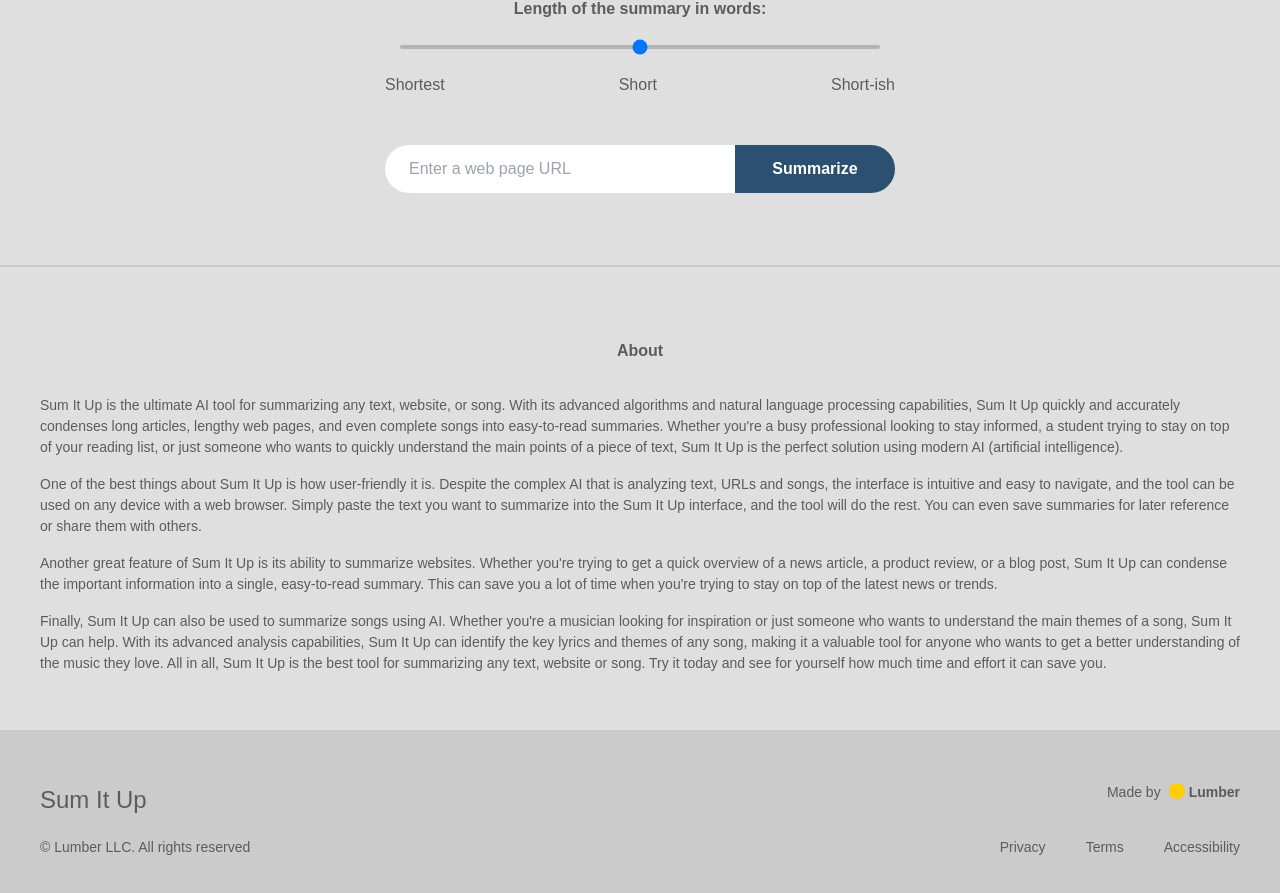
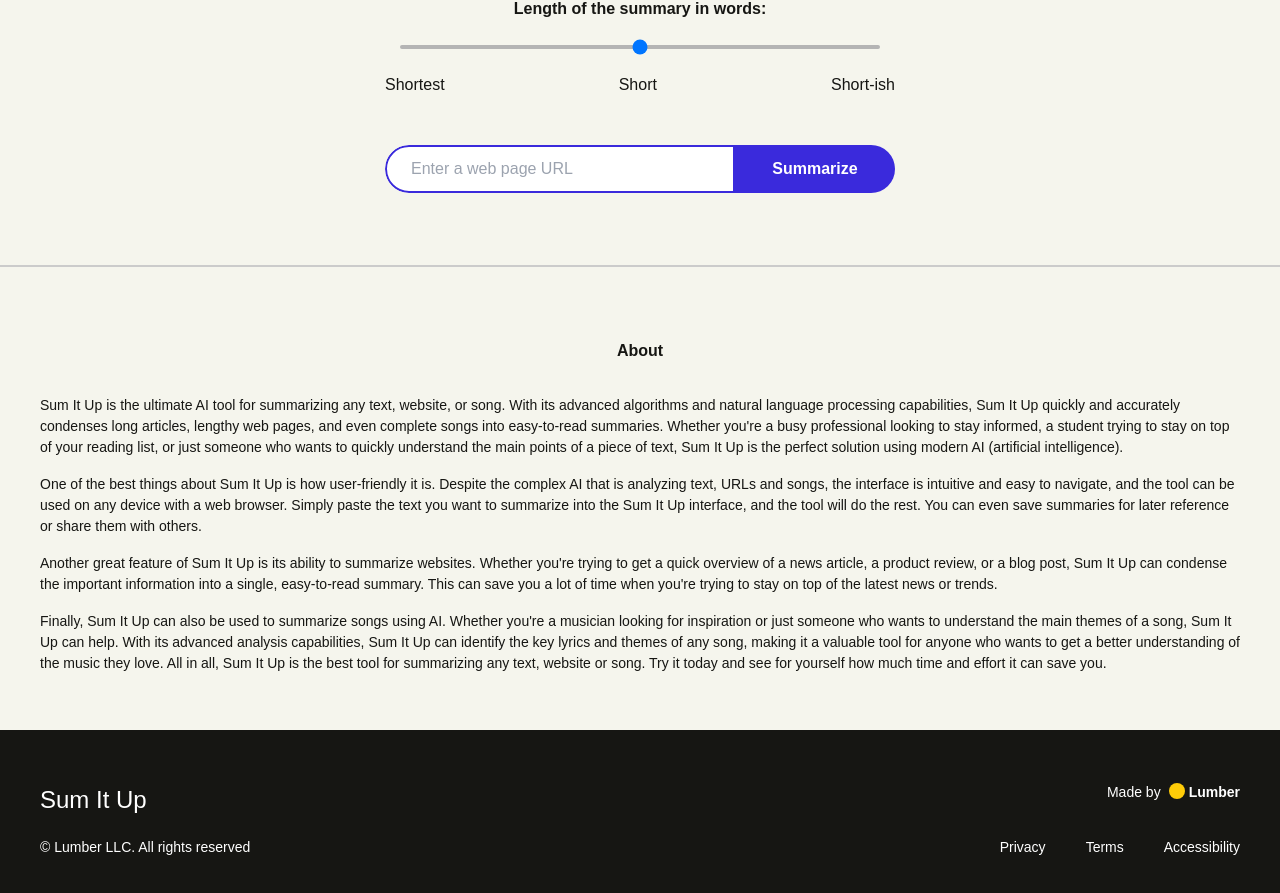
Before and after one commit to lumberdev/sum-it-up, a Next.js app: page / in a window 1280 px wide. Shown: the part 331-1224 px from the top of the page. Built offline with nearby package versions, Linux system fonts and the light colour scheme.

Commit message:
style: add some colors

```diff
--- a/src/app/globals.css
+++ b/src/app/globals.css
@@ -22,7 +22,7 @@
     width: 100%;
     min-height: 100vh;
     height: auto;
-    background-color: #dfdfdf;
-    color: #5c5c5c;
+    background-color: #F5F5ED;
+    color: #161613;
   }
 }
--- a/src/components/About.tsx
+++ b/src/components/About.tsx
@@ -2,7 +2,7 @@ import Container from "./utility-components/Container";
 
 const About = () => {
   return (
-    <Container className="border-t-2 border-lightest text-paragraph text-dark">
+    <Container className="border-t-2 border-light text-paragraph text-dark">
       <h4 className="my-8 text-center text-heading4 font-bold">About</h4>
       <p className="mb-4">
         Sum It Up is the ultimate AI tool for summarizing any text, website, or song. With its advanced algorithms and
--- a/src/components/Footer.tsx
+++ b/src/components/Footer.tsx
@@ -2,16 +2,16 @@ import Link from "next/link";
 import Container from "./utility-components/Container";
 const Footer = () => {
   return (
-    <footer className="bg-lightest pt-3 pb-7">
+    <footer className="bg-dark pt-3 pb-7 text-white">
       <Container className="min-h-[9.75rem] md:flex">
         <div className="mb-8 flex flex-1 flex-col items-center justify-between md:mb-0 md:items-start">
-          <div className="text-heading3 text-dark">Sum It Up</div>
-          <div className="hidden text-paragraph text-dark md:block">© Lumber LLC. All rights reserved</div>
+          <div className="text-heading3">Sum It Up</div>
+          <div className="hidden text-paragraph md:block">© Lumber LLC. All rights reserved</div>
         </div>
         <div className="flex flex-1 flex-col items-center justify-between text-paragraph md:items-end">
           <div className="flex items-center">
             Made by
-            <span className="mr-1 ml-2 inline-block h-4 w-4 rounded-full bg-[#FFCC08] relative bottom-0.5"></span>
+            <span className="relative bottom-0.5 mr-1 ml-2 inline-block h-4 w-4 rounded-full bg-[#FFCC08]"></span>
             <span className="font-bold"> Lumber</span>
           </div>
           <div className="flex justify-end gap-10 py-4 md:py-0">
--- a/src/components/Header.tsx
+++ b/src/components/Header.tsx
@@ -1,7 +1,7 @@
 const Header = () => {
   return (
     <header className="flex min-h-[10rem] flex-col items-center justify-center px-10 pt-10 text-center">
-      <h1 className="text-heading1 font-semibold text-darkest">Sum it up!</h1>
+      <h1 className="text-heading1 font-semibold text-dark">Sum it up!</h1>
       <div className="text-dark">Get an instant summary of any text, website content (URL) or song for free.</div>
     </header>
   );
--- a/src/components/Input/Input.tsx
+++ b/src/components/Input/Input.tsx
@@ -89,7 +89,7 @@ const Input = ({ handleSummarize }: { handleSummarize: (newResult: ResponseType)
           </label>
           <input
             type="range"
-            className="range-sm mb-6 flex h-1 w-full cursor-pointer appearance-none items-center rounded-lg bg-medium p-0 focus:shadow-none dark:bg-gray-700 md:max-w-[30rem]"
+            className="range-sm mb-6 flex h-1 w-full cursor-pointer appearance-none items-center rounded-lg bg-medium p-0 focus:shadow-none dark:bg-primary md:max-w-[30rem]"
             min="100"
             max="300"
             step="100"
--- a/src/components/Input/InputField/SongInputField.tsx
+++ b/src/components/Input/InputField/SongInputField.tsx
@@ -20,25 +20,25 @@ const SongInputField = ({ handleFormSubmit }: { handleFormSubmit: handleFormSubm
         Enter Song Title
       </label>
       <input
-        className="mb-6 h-12 rounded-full px-4 text-center"
+        className="mb-6 h-12 rounded-full border-2 border-primary px-4 text-center"
         type="text"
         name="song-name"
         value={songTitle}
         required
         onChange={(e) => setSongTitle(e.target.value)}
       />
-      <label className="mb-3 font-semibold" htmlFor="artist-name">
+      <label className="mb-3 font-semibold" htmlFor="artist-name border-primary border-2 rounded-l-full">
         Enter Artist
       </label>
       <input
-        className="mb-6 h-12 rounded-full px-4 text-center"
+        className="mb-6 h-12 rounded-full border-2 border-primary px-4 text-center"
         type="text"
         name="artist-name"
         value={artistName}
         onChange={(e) => setArtistName(e.target.value)}
       />
       <button
-        className="mx-auto mt-4 flex h-11 w-[10rem] items-center justify-center rounded-full bg-primaryDark text-heading4 font-semibold text-white md:h-12"
+        className="mx-auto mt-4 flex h-11 w-[10rem] items-center justify-center rounded-full bg-primary text-heading4 font-semibold text-white md:h-12"
         type="submit"
       >
         Summarize
--- a/src/components/Input/InputField/TextInputField.tsx
+++ b/src/components/Input/InputField/TextInputField.tsx
@@ -11,7 +11,7 @@ const TextInputField = ({ handleFormSubmit }: { handleFormSubmit: handleFormSubm
       onSubmit={(event: React.SyntheticEvent) => handleFormSubmit(event, type, "", inputValue)}
     >
       <textarea
-        className="block h-[16rem] w-full rounded-md p-2.5"
+        className="block h-[16rem] w-full rounded-md border-2 border-primary p-2.5"
         name="text-input"
         value={inputValue}
         placeholder="Enter some text"
@@ -19,7 +19,7 @@ const TextInputField = ({ handleFormSubmit }: { handleFormSubmit: handleFormSubm
         onChange={(e) => setInputValue(e.target.value)}
       />
       <button
-        className="mx-auto mt-4 flex h-11 w-[10rem] items-center justify-center rounded-full bg-primaryDark text-heading4 font-semibold text-white md:h-12"
+        className="mx-auto mt-4 flex h-11 w-[10rem] items-center justify-center rounded-full bg-primary text-heading4 font-semibold text-white md:h-12"
         type="submit"
       >
         Summarize
--- a/src/components/Input/InputField/WebsiteInputField.tsx
+++ b/src/components/Input/InputField/WebsiteInputField.tsx
@@ -11,7 +11,7 @@ const WebsiteInputField = ({ handleFormSubmit }: { handleFormSubmit: handleFormS
       onSubmit={(event: React.SyntheticEvent) => handleFormSubmit(event, type, inputUrl)}
     >
       <input
-        className="flex w-3/4 items-center justify-center px-4 pl-6"
+        className="flex w-3/4 items-center justify-center rounded-l-full border-2 border-primary px-4 pl-6"
         type="text"
         name="website-url"
         value={inputUrl}
@@ -21,7 +21,7 @@ const WebsiteInputField = ({ handleFormSubmit }: { handleFormSubmit: handleFormS
       />
       <button
         type="submit"
-        className="flex min-w-[8rem] items-center justify-center bg-primaryDark font-semibold text-white md:min-w-[10rem] md:text-heading4"
+        className="flex min-w-[8rem] items-center justify-center bg-primary font-semibold text-white md:min-w-[10rem] md:text-heading4"
       >
         Summarize
       </button>
--- a/src/components/Result/SongResult.tsx
+++ b/src/components/Result/SongResult.tsx
@@ -42,7 +42,7 @@ const SongResult = ({ songMeaningResponse, handNewSearchBtnClick }: ResultProp)
               onClick={() => {
                 copyToClipboard(songMeaningResponse.meaning);
               }}
-              className="mt-6 ml-auto block rounded-md bg-darkest px-4 py-1 text-white"
+              className="mt-6 ml-auto block rounded-md bg-primary px-4 py-1 text-white"
             >
               {didCopy ? "Copied" : "Copy"}
             </button>
--- a/src/components/Result/TextResult.tsx
+++ b/src/components/Result/TextResult.tsx
@@ -36,24 +36,26 @@ const TextResult = ({ textSummaryResponse, handNewSearchBtnClick }: ResultProp)
     <Container>
       <div className="mx-auto max-w-3xl flex-1 py-8 text-center md:flex">
         <div className="hidden basis-1/6 md:block"></div>
-        <div className="mx-auto inline-flex h-12 w-full max-w-[21.5rem] items-center justify-center rounded-full bg-dark p-1 text-white">
+        <div className="mx-auto inline-flex h-12 w-full max-w-[21.5rem] items-center justify-center rounded-full bg-primary p-1 text-white">
           <button
             key="summary"
-            className={`h-full flex-1 rounded-full transition${resultType === "summary" && " bg-white text-dark"}`}
+            className={`h-full flex-1 rounded-full transition${resultType === "summary" && " bg-white text-primary"}`}
             onClick={() => setResultType("summary")}
           >
             Summary
           </button>
           <button
             key="key-points"
-            className={`h-full flex-1 rounded-full transition${resultType === "key-points" && " bg-white text-dark"}`}
+            className={`h-full flex-1 rounded-full transition${
+              resultType === "key-points" && " bg-white text-primary"
+            }`}
             onClick={() => setResultType("key-points")}
           >
             Key Points
           </button>
           <button
             key="analysis"
-            className={`h-full flex-1 rounded-full transition${resultType === "analysis" && " bg-white text-dark"}`}
+            className={`h-full flex-1 rounded-full transition${resultType === "analysis" && " bg-white text-primary"}`}
             onClick={() => setResultType("analysis")}
           >
             Analysis
@@ -76,7 +78,7 @@ const TextResult = ({ textSummaryResponse, handNewSearchBtnClick }: ResultProp)
                 onClick={() => {
                   copyToClipboard(textSummaryResponse.summary);
                 }}
-                className="mt-6 ml-auto block rounded-md bg-darkest px-4 py-1 text-white"
+                className="mt-6 ml-auto block rounded-md bg-dark px-4 py-1 text-white"
               >
                 {didCopy ? "Copied" : "Copy"}
               </button>
--- a/tailwind.config.js
+++ b/tailwind.config.js
@@ -18,12 +18,11 @@ module.exports = {
         poppins: ["Poppins", "sans-serif"],
       },
       colors: {
-        darkest: `#373737`,
-        dark: `#5C5C5C`,
+        dark: `#161613`,
         medium: `#B4B4B4`,
-        lightest: `#CBCBCB`,
-        primaryDark: `#2c5071`,
-        primary: `#6384a2`,
+        light: `#CBCBCB`,
+        primary: `#3A2ADC`,
+        background: `#F5F5ED`,
       },
     },
   },
```
